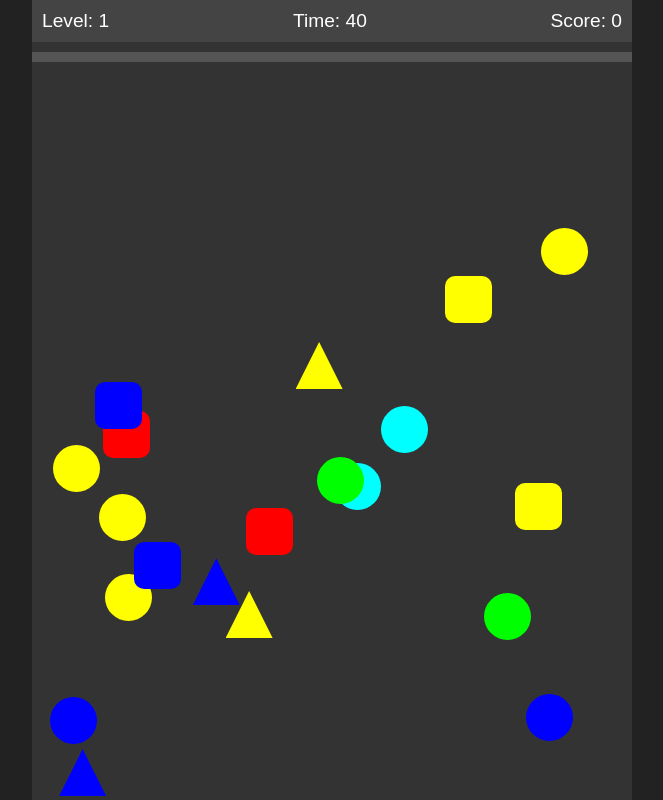
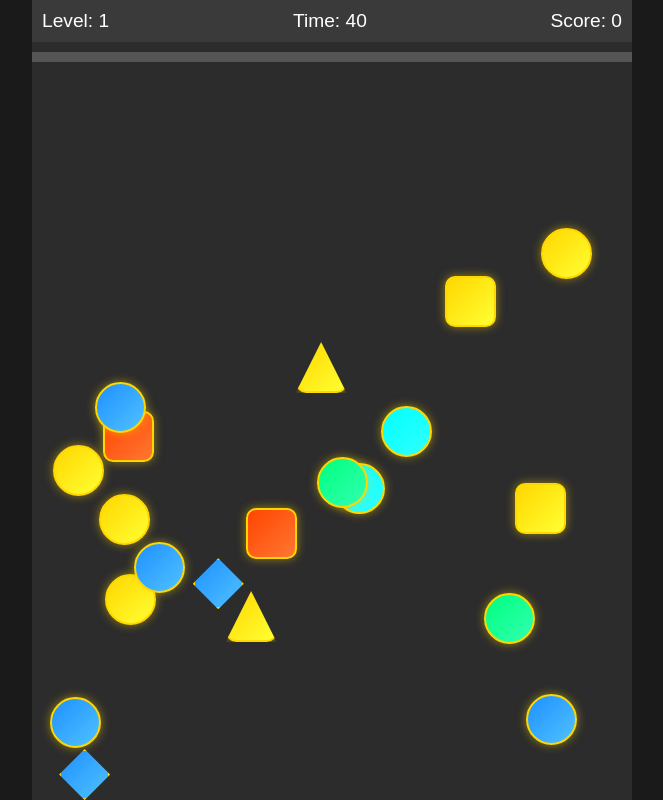
Before and after one commit to nycsal/Run-game, a plain HTML site: page index.html in a window 1280 px wide. Shown: the whole page, without its empty margins (308-971 px from the left). Drawn offline with Linux system fonts and the light colour scheme.

Commit message:
Update index.html

```diff
--- a/index.html
+++ b/index.html
@@ -12,7 +12,7 @@
             justify-content: center;
             align-items: center;
             height: 100vh;
-            background: #222;
+            background: #1a1a1a;
             font-family: Arial, sans-serif;
             overflow: hidden;
             touch-action: manipulation;
@@ -22,14 +22,14 @@
             height: 100vh;
             max-width: 600px;
             position: relative;
-            background: #333;
+            background: #2c2c2c;
             display: flex;
             flex-direction: column;
         }
         #scoreboard {
             padding: 10px;
-            background: #444;
-            color: white;
+            background: #3a3a3a;
+            color: #fff;
             display: flex;
             justify-content: space-between;
             font-size: 1.2em;
@@ -39,18 +39,28 @@
             position: relative;
             overflow: hidden;
             touch-action: none;
+            padding: 10px;
         }
         .object {
             position: absolute;
             width: 50px;
             height: 50px;
+            background: linear-gradient(135deg, #fff, #aaa);
+            border: 2px solid #ffd700;
             border-radius: 10px;
+            box-shadow: 0 0 10px rgba(255, 215, 0, 0.5);
             transition: transform 0.3s, opacity 0.3s;
             user-select: none;
             touch-action: none;
         }
+        .circle { border-radius: 50%; }
+        .triangle { clip-path: polygon(50% 0%, 0% 100%, 100% 100%); }
+        .diamond { clip-path: polygon(50% 0%, 100% 50%, 50% 100%, 0% 50%); }
         .matched {
             animation: match 0.5s forwards;
+        }
+        .pair-animation {
+            animation: pair 0.5s forwards;
         }
         .power-bar-container {
             width: 100%;
@@ -60,7 +70,7 @@
         }
         .power-bar {
             height: 100%;
-            background: linear-gradient(to right, #ff0, #f00);
+            background: linear-gradient(to right, #ffd700, #ff4500);
             width: 0;
             transition: width 0.5s;
         }
@@ -70,19 +80,21 @@
             left: 50%;
             transform: translate(-50%, -50%);
             background: rgba(0, 0, 0, 0.8);
-            color: white;
+            color: #fff;
             padding: 20px;
             text-align: center;
             display: none;
             font-size: 1.5em;
+            border-radius: 10px;
         }
         button {
             padding: 10px 20px;
             font-size: 1em;
             margin-top: 10px;
-            background: #666;
-            color: white;
+            background: #ffd700;
+            color: #1a1a1a;
             border: none;
+            border-radius: 5px;
             cursor: pointer;
         }
         @keyframes match {
@@ -90,9 +102,9 @@
             50% { transform: scale(1.5); opacity: 0.5; }
             100% { transform: scale(0); opacity: 0; }
         }
-        @keyframes pulse {
+        @keyframes pair {
             0% { transform: scale(1); }
-            50% { transform: scale(1.1); }
+            50% { transform: scale(1.2); }
             100% { transform: scale(1); }
         }
     </style>
@@ -136,8 +148,8 @@
         let selected = [];
         let pairsFound = 0;
         let timer;
-        const shapes = ['square', 'circle', 'triangle'];
-        const colors = ['#f00', '#0f0', '#00f', '#ff0', '#f0f', '#0ff'];
+        const shapes = ['square', 'circle', 'triangle', 'diamond'];
+        const colors = ['#ff4500', '#00ff7f', '#1e90ff', '#ffd700', '#ff69b4', '#00ffff'];
 
         function startGame() {
             objects = [];
@@ -165,23 +177,20 @@
             for (let i = 0; i < objectCount / 2; i++) {
                 const shape = shapeSimilarity[Math.floor(Math.random() * shapeSimilarity.length)];
                 const color = colorSimilarity[Math.floor(Math.random() * colorSimilarity.length)];
-                pairs.push({ shape, color });
-                pairs.push({ shape, color });
+                pairs.push({ shape, color, pairId: i });
+                pairs.push({ shape, color, pairId: i });
             }
             pairs.sort(() => Math.random() - 0.5);
 
             pairs.forEach((pair, index) => {
                 const obj = document.createElement('div');
-                obj.classList.add('object');
+                obj.classList.add('object', pair.shape);
                 obj.style.width = `${size}px`;
                 obj.style.height = `${size}px`;
-                obj.style.background = pair.color;
-                obj.style.borderRadius = pair.shape === 'circle' ? '50%' : pair.shape === 'triangle' ? '0' : '10px';
-                if (pair.shape === 'triangle') {
-                    obj.style.clipPath = 'polygon(50% 0%, 0% 100%, 100% 100%)';
-                }
+                obj.style.background = `linear-gradient(135deg, ${pair.color}, ${adjustColor(pair.color)})`;
                 obj.dataset.shape = pair.shape;
                 obj.dataset.color = pair.color;
+                obj.dataset.pairId = pair.pairId;
                 obj.dataset.id = index;
                 positionObject(obj, size);
                 obj.addEventListener('touchstart', (e) => handleTap(e, obj));
@@ -190,11 +199,18 @@
             });
         }
 
+        function adjustColor(color) {
+            const r = parseInt(color.slice(1, 3), 16);
+            const g = parseInt(color.slice(3, 5), 16);
+            const b = parseInt(color.slice(5, 7), 16);
+            return `rgb(${Math.min(255, r + 50)}, ${Math.min(255, g + 50)}, ${Math.min(255, b + 50)})`;
+        }
+
         function positionObject(obj, size) {
-            const areaWidth = playArea.clientWidth;
-            const areaHeight = playArea.clientHeight;
-            const x = Math.random() * (areaWidth - size);
-            const y = Math.random() * (areaHeight - size);
+            const areaWidth = playArea.clientWidth - size;
+            const areaHeight = playArea.clientHeight - size;
+            const x = Math.random() * areaWidth;
+            const y = Math.random() * areaHeight;
             obj.style.left = `${x}px`;
             obj.style.top = `${y}px`;
         }
@@ -203,7 +219,7 @@
             e.preventDefault();
             if (selected.length < 2 && !selected.includes(obj)) {
                 selected.push(obj);
-                obj.style.transform = 'scale(1.1)';
+                obj.classList.add('pair-animation');
                 if (selected.length === 2) {
                     checkMatch();
                 }
@@ -212,7 +228,7 @@
 
         function checkMatch() {
             const [obj1, obj2] = selected;
-            if (obj1.dataset.shape === obj2.dataset.shape && obj1.dataset.color === obj2.dataset.color) {
+            if (obj1.dataset.pairId === obj2.dataset.pairId) {
                 obj1.classList.add('matched');
                 obj2.classList.add('matched');
                 score += 10;
@@ -229,8 +245,8 @@
                     }
                 }
             } else {
-                obj1.style.transform = 'scale(1)';
-                obj2.style.transform = 'scale(1)';
+                obj1.classList.remove('pair-animation');
+                obj2.classList.remove('pair-animation');
             }
             selected = [];
         }
```
